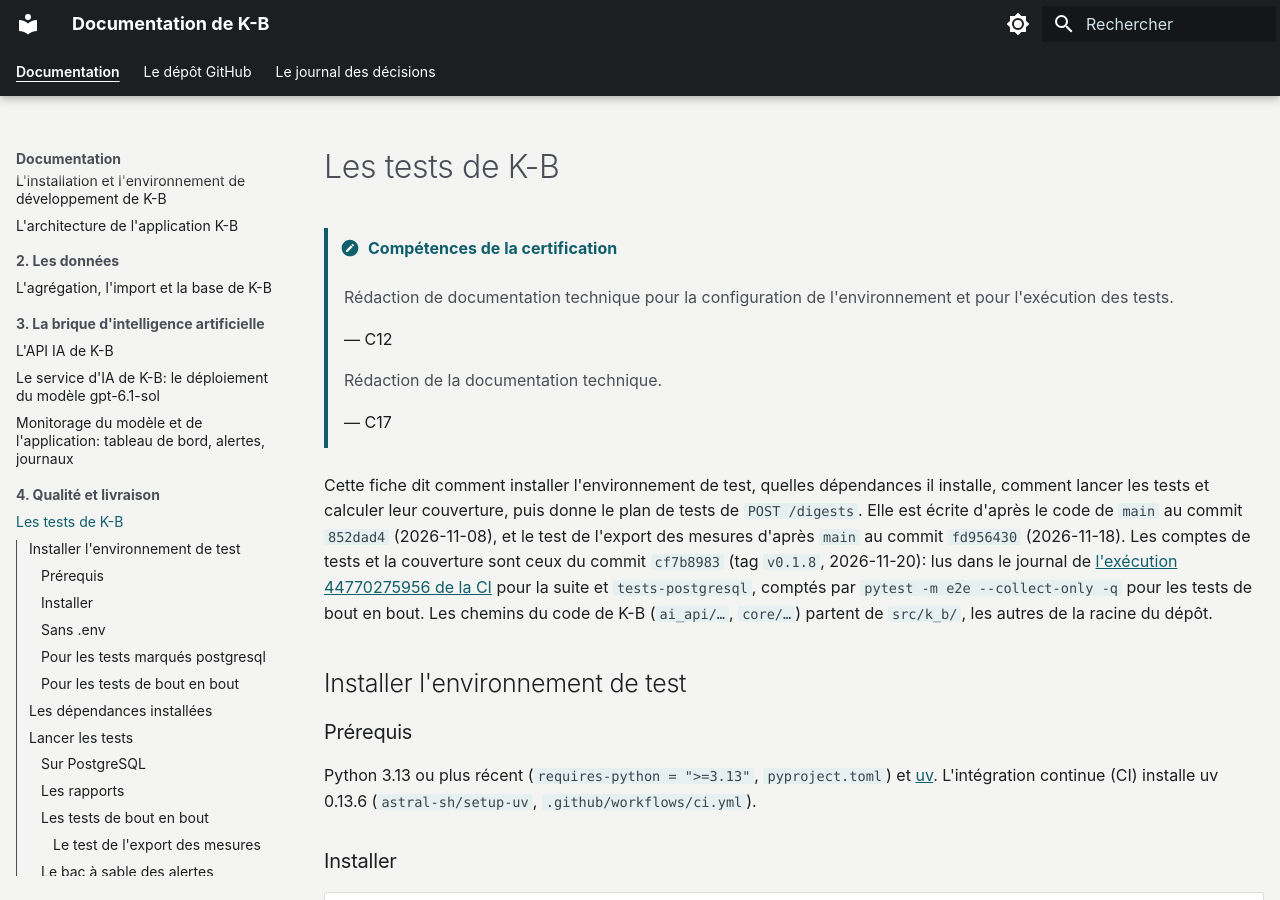
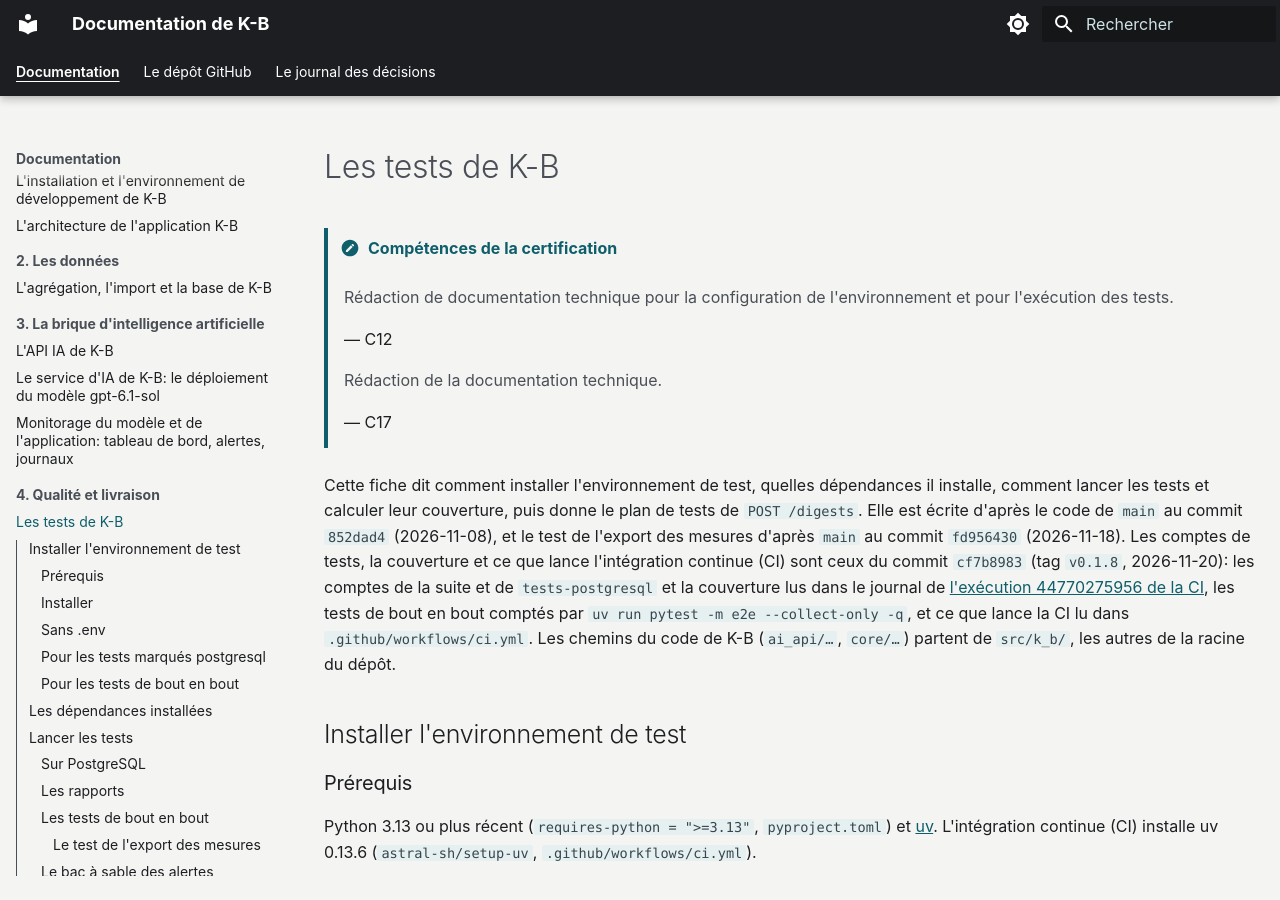
Before and after one commit to SabineLaurent/K-B, an MkDocs documentation site: the page built from documentation/tests_pour_docu.md, in a window 1280 px wide and 900 px high. Built offline with MkDocs 1.6.1 and Material for MkDocs 9.7.7, drawn with Linux system fonts in a browser that asks for light colours; plug-ins that fetch from the network failed and are left out; some of the changed text lies outside the part shown.

Commit message:
docs: carry the new name of the served APIs test into the routes section and the limits sentence, cite ci.yml at cf7b8983 in the stamp and spell out CI at its first use, give the two other failures of digests-reference with their lines, and write uv run before the collect command (review of issue 672)

```diff
--- a/documentation/tests_pour_docu.md
+++ b/documentation/tests_pour_docu.md
@@ -13,11 +13,12 @@
 Cette fiche dit comment installer l'environnement de test, quelles dépendances il installe, comment lancer les
 tests et calculer leur couverture, puis donne le plan de tests de `POST /digests`. Elle est écrite d'après le code de
 `main` au commit `852dad4` (2026-11-08), et le test de l'export des mesures d'après `main` au commit `fd956430`
-(2026-11-18). Les comptes de tests et la couverture sont ceux du commit `cf7b8983` (tag `v0.1.8`, 2026-11-20): lus
-dans le journal de
-[l'exécution 44770275956 de la CI](https://github.com/SabineLaurent/K-B/actions/runs/44770275956) pour la suite et
-`tests-postgresql`, comptés par `pytest -m e2e --collect-only -q` pour les tests de bout en bout. Les chemins du code
-de K-B (`ai_api/…`, `core/…`) partent de `src/k_b/`, les autres de la racine du dépôt.
+(2026-11-18). Les comptes de tests, la couverture et ce que lance l'intégration continue (CI) sont ceux du commit
+`cf7b8983` (tag `v0.1.8`, 2026-11-20): les comptes de la suite et de `tests-postgresql` et la couverture lus dans le
+journal de [l'exécution 44770275956 de la CI](https://github.com/SabineLaurent/K-B/actions/runs/44770275956), les
+tests de bout en bout comptés par `uv run pytest -m e2e --collect-only -q`, et ce que lance la CI lu dans
+`.github/workflows/ci.yml`. Les chemins du code de K-B (`ai_api/…`, `core/…`) partent de `src/k_b/`, les autres de
+la racine du dépôt.
 
 ## Installer l'environnement de test
 
@@ -210,7 +211,7 @@ Chaque job installe l'environnement par `uv sync --locked`, puis lance la comman
 | `lint` | `uv run ruff check`, puis `uv run ruff format --check` |
 | `types` | `uv run mypy --strict` |
 | `audit` | `uvx pip-audit@2.10.1` sur les versions de `uv.lock`, avec leurs empreintes |
-| `digests-reference` | `uv run python tests/ai_api/digests_evaluation.py reports/digests-reference-report.md`: rejoue le jeu de référence de `POST /digests`, sans appel au modèle, et échoue sous un seuil du 2026-10-15 (100 % de schémas valides après une nouvelle tentative, au moins 95 % de fidélité, aucun item oublié); le rapport est un artefact de l'exécution (`.github/workflows/ci.yml:111-131`, `tests/ai_api/digests_evaluation.py:1-6`) |
+| `digests-reference` | `uv run python tests/ai_api/digests_evaluation.py reports/digests-reference-report.md`: rejoue le jeu de référence de `POST /digests`, sans appel au modèle, et échoue sous un seuil du 2026-10-15 (100 % de schémas valides après une nouvelle tentative, au moins 95 % de fidélité, aucun item oublié), si le rejeu n'envoie pas tous les appels enregistrés dans leur ordre, ou si la route ne répond pas 200; le rapport est un artefact de l'exécution (`.github/workflows/ci.yml:111-131`, `tests/ai_api/digests_evaluation.py:28-34`, `:80-90`, `:189-190`) |
 
 Dans [l'exécution 44770275956 de la CI](https://github.com/SabineLaurent/K-B/actions/runs/44770275956), au commit
 `cf7b8983`, les sept jobs ont réussi, `digests-reference` compris. Les tests `e2e` ne tournent jamais dans la CI: ils
@@ -436,6 +437,6 @@ Le tableau suivant donne chaque cas, ses tests et leur fichier.
 | les vraies sources et l'envoi réel des mesures | les tests `e2e`, lancés à la main ([Les tests de bout en bout](#les-tests-de-bout-en-bout)); celui de l'export a passé le 2026-11-09, et n'a pas été relancé sur `fd956430` ([Le test de l'export des mesures](#le-test-de-lexport-des-mesures)) |
 | le déclenchement des alertes du monitorage du modèle | le bac à sable, `make sandbox-alerts`, lancé à la main ([Le bac à sable des alertes](#le-bac-a-sable-des-alertes)) |
 
-Ce que les tests de l'API IA ne prouvent pas d'autre (le transport réseau hors du bout en bout, les dépendances de
-production qu'ils remplacent, la limite de débit sous une vraie charge) est dans
+Ce que les tests de l'API IA ne prouvent pas d'autre (le transport réseau hors des API servies et des tests de bout
+en bout, les dépendances de production qu'ils remplacent, la limite de débit sous une vraie charge) est dans
 [le compte rendu des tests de l'API IA du 2026-11-08, relancé le 2026-11-18](https://github.com/SabineLaurent/K-B/blob/main/docs/2026-11-08-tests-api-ia.md).
```
Also changed, not shown: other parts of documentation/tests_pour_docu.md (+2 -2 lines), docs/journaling/2026-11-21-dater-les-chiffres-de-la-fiche-des-tests.md (+20 -16 lines).
